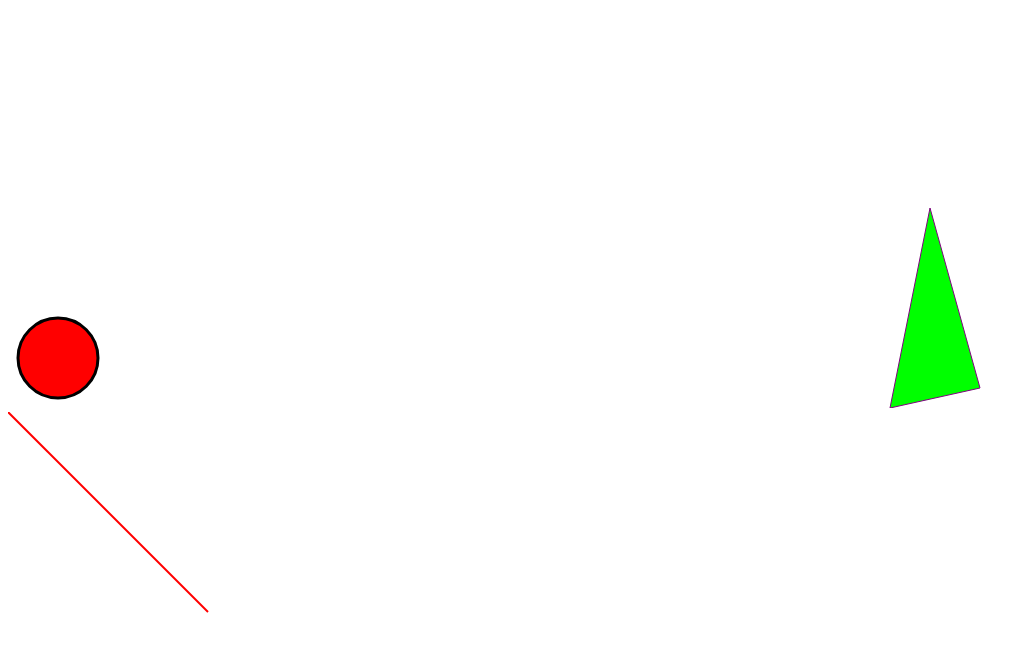
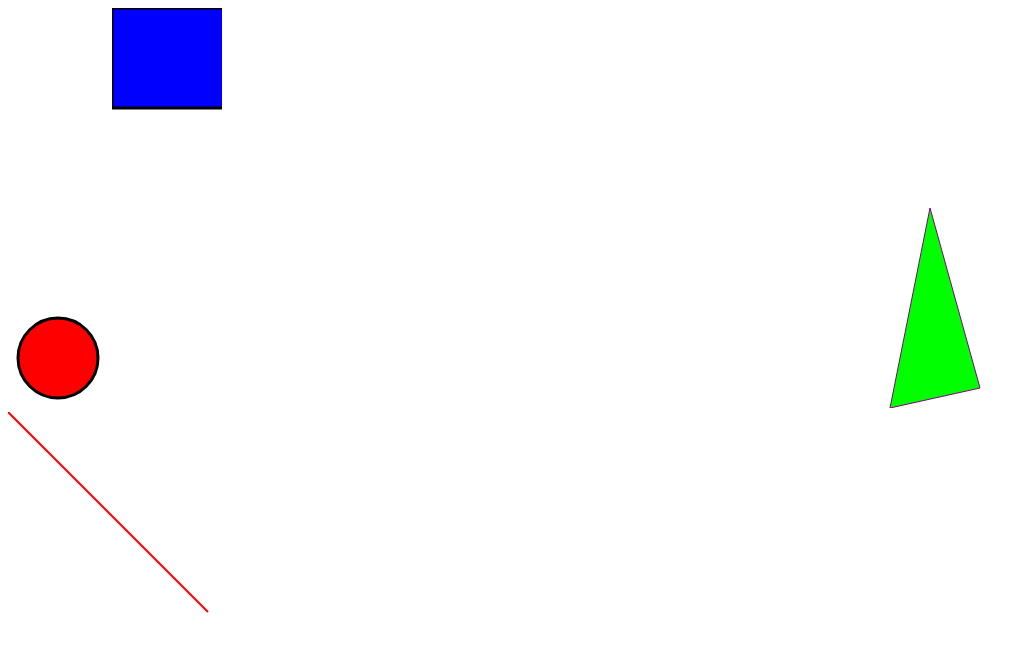
Before and after one commit to MATHCOLORS/Fallwebpage, a plain HTML site: page index.html in a window 1280 px wide. Shown: the whole page, without its empty margins (0-1036 px from the left). Drawn offline with Linux system fonts and the light colour scheme.

Commit message:
Update index.html

```diff
--- a/index.html
+++ b/index.html
@@ -5,7 +5,7 @@
             <circle cx="50" cy="50" r="40" stroke="black" stroke-width="3" fill="red"/>
         </svg>
         <svg height="400" width="110">
-            <rect cx="300" cy="100" style="fill:rgb(0,0,255);stroke-width:3;stroke:rgb(0,0,0);"/>
+            <rect width="300" height="100" style="fill:rgb(0,0,255);stroke-width:3;stroke:rgb(0,0,0);"/>
         </svg>
         <svg height="140" width="500">
             <ellipse cx="200" cy="80" r="50" style="fill:yellow;stroke-width:2;stroke:purple;"/>
```
